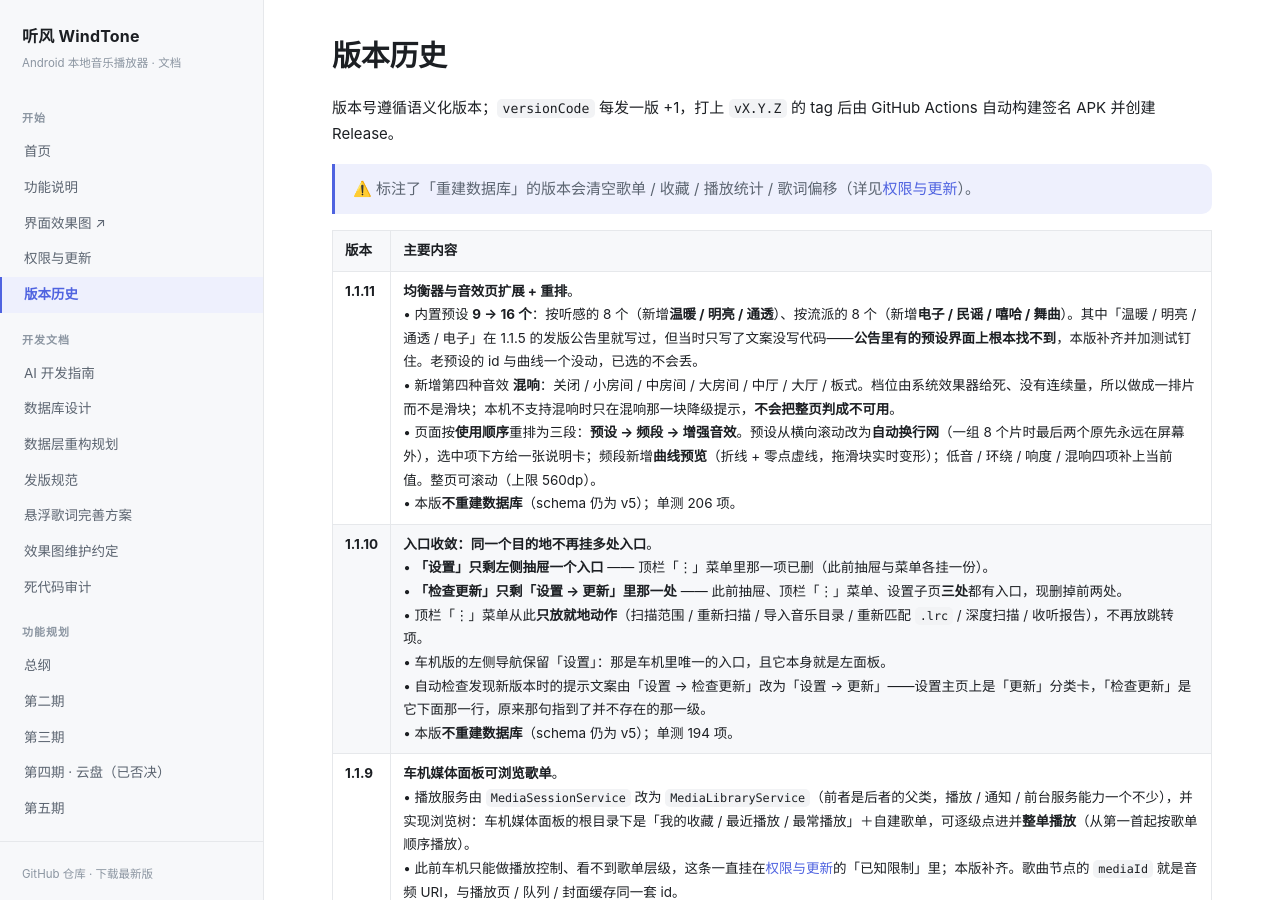
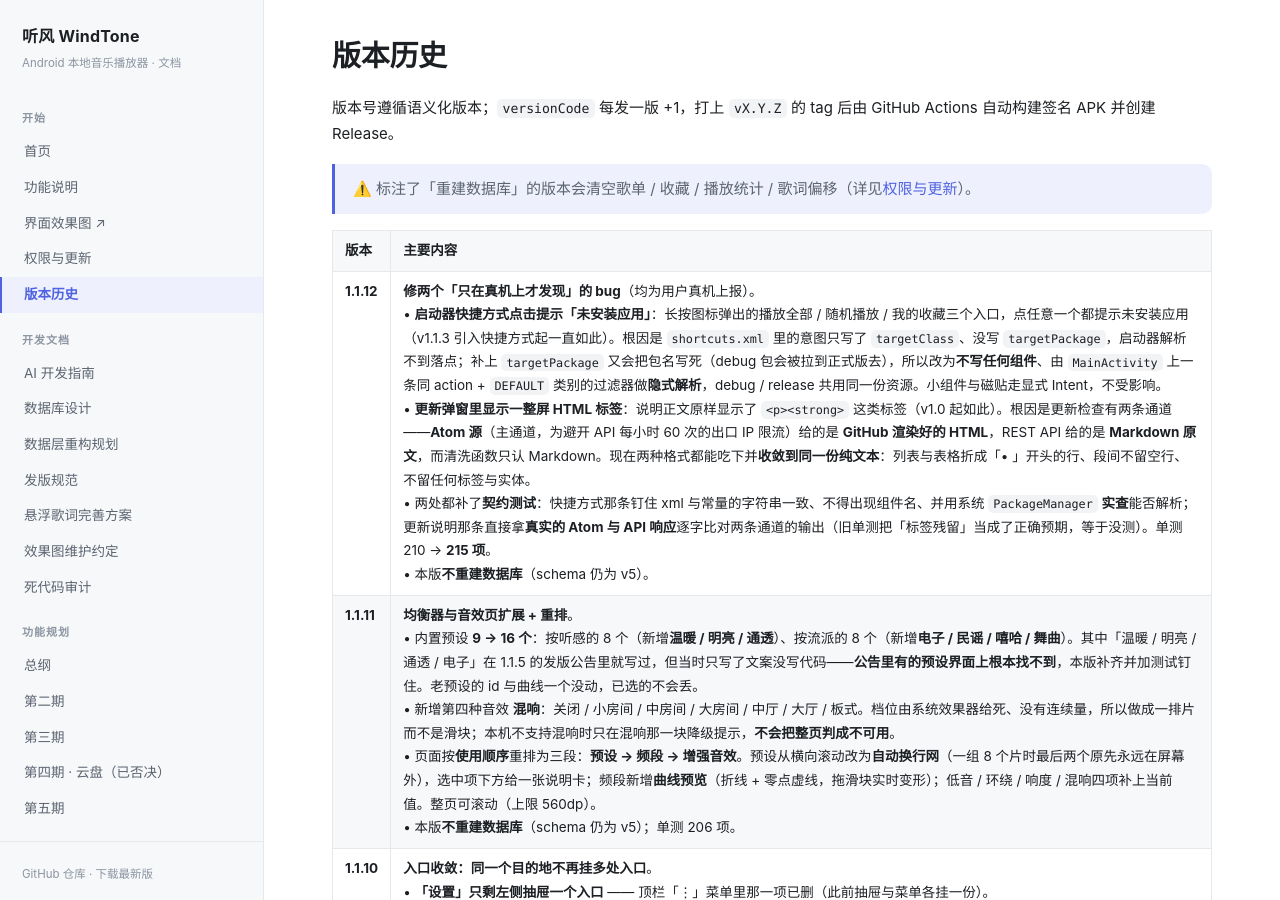
Before and after one commit to LuckyLearning/WindTone, a Jekyll site: the page built from docs/版本历史.md, in a window 1280 px wide and 900 px high. Built offline with Jekyll 4.4.1, drawn with Linux system fonts in a browser that asks for light colours.

Commit message:
docs: 补 v1.1.12 的版本历史、效果图徽标与说明
- docs/版本历史.md：新增 1.1.12 条目（两个真机上报的修复 + 契约测试口径 +
  单测 215 项 + 不重建数据库）。
- docs/ui/index.html：版本徽标 v1.1.11 → v1.1.12（本版无新屏，屏数仍为 52）。
- docs/ui/README.md：补 v1.1.12 那条 —— 更新弹窗的说明正文先洗净成纯文本再上屏。

tag v1.1.12 已指向 release 提交，本次仅补文档，不重新打 tag。

```diff
--- a/docs/ui/index.html
+++ b/docs/ui/index.html
@@ -603,7 +603,7 @@ a{color:inherit;text-decoration:none}
     <a class="backdocs" href="https://luckylearning.github.io/WindTone/">← 文档站</a>
     <div class="bh-title">听风 WindTone · UI 效果图<small>设计基准 / Design Source of Truth</small></div>
     <span class="bh-badge"><span id="screenCount">52</span> 屏 · Material 3 · 手机 360dp / 车机 1707×1067dp</span>
-    <span class="bh-badge">对齐 v1.1.11 · 含侧边抽屉 / 设置二级分类 / 均衡器与音效（⑲/⑲B）</span>
+    <span class="bh-badge">对齐 v1.1.12 · 含侧边抽屉 / 设置二级分类 / 均衡器与音效（⑲/⑲B）</span>
     <button class="tgl" id="themeBtn">🌙 深色主题</button>
   </div>
   <nav class="bh-nav">
--- a/docs/版本历史.md
+++ b/docs/版本历史.md
@@ -11,6 +11,7 @@ title: 版本历史
 
 | 版本 | 主要内容 |
 |---|---|
+| **1.1.12** | **修两个「只在真机上才发现」的 bug**（均为用户真机上报）。<br>• **启动器快捷方式点击提示「未安装应用」**：长按图标弹出的播放全部 / 随机播放 / 我的收藏三个入口，点任意一个都提示未安装应用（v1.1.3 引入快捷方式起一直如此）。根因是 `shortcuts.xml` 里的意图只写了 `targetClass`、没写 `targetPackage`，启动器解析不到落点；补上 `targetPackage` 又会把包名写死（debug 包会被拉到正式版去），所以改为**不写任何组件**、由 `MainActivity` 上一条同 action + `DEFAULT` 类别的过滤器做**隐式解析**，debug / release 共用同一份资源。小组件与磁贴走显式 Intent，不受影响。<br>• **更新弹窗里显示一整屏 HTML 标签**：说明正文原样显示了 `<p><strong>` 这类标签（v1.0 起如此）。根因是更新检查有两条通道——**Atom 源**（主通道，为避开 API 每小时 60 次的出口 IP 限流）给的是 **GitHub 渲染好的 HTML**，REST API 给的是 **Markdown 原文**，而清洗函数只认 Markdown。现在两种格式都能吃下并**收敛到同一份纯文本**：列表与表格折成「• 」开头的行、段间不留空行、不留任何标签与实体。<br>• 两处都补了**契约测试**：快捷方式那条钉住 xml 与常量的字符串一致、不得出现组件名、并用系统 `PackageManager` **实查**能否解析；更新说明那条直接拿**真实的 Atom 与 API 响应**逐字比对两条通道的输出（旧单测把「标签残留」当成了正确预期，等于没测）。单测 210 → **215 项**。<br>• 本版**不重建数据库**（schema 仍为 v5）。 |
 | **1.1.11** | **均衡器与音效页扩展 + 重排**。<br>• 内置预设 **9 → 16 个**：按听感的 8 个（新增**温暖 / 明亮 / 通透**）、按流派的 8 个（新增**电子 / 民谣 / 嘻哈 / 舞曲**）。其中「温暖 / 明亮 / 通透 / 电子」在 1.1.5 的发版公告里就写过，但当时只写了文案没写代码——**公告里有的预设界面上根本找不到**，本版补齐并加测试钉住。老预设的 id 与曲线一个没动，已选的不会丢。<br>• 新增第四种音效 **混响**：关闭 / 小房间 / 中房间 / 大房间 / 中厅 / 大厅 / 板式。档位由系统效果器给死、没有连续量，所以做成一排片而不是滑块；本机不支持混响时只在混响那一块降级提示，**不会把整页判成不可用**。<br>• 页面按**使用顺序**重排为三段：**预设 → 频段 → 增强音效**。预设从横向滚动改为**自动换行网**（一组 8 个片时最后两个原先永远在屏幕外），选中项下方给一张说明卡；频段新增**曲线预览**（折线 + 零点虚线，拖滑块实时变形）；低音 / 环绕 / 响度 / 混响四项补上当前值。整页可滚动（上限 560dp）。<br>• 本版**不重建数据库**（schema 仍为 v5）；单测 206 项。 |
 | **1.1.10** | **入口收敛：同一个目的地不再挂多处入口**。<br>• **「设置」只剩左侧抽屉一个入口** —— 顶栏「⋮」菜单里那一项已删（此前抽屉与菜单各挂一份）。<br>• **「检查更新」只剩「设置 → 更新」里那一处** —— 此前抽屉、顶栏「⋮」菜单、设置子页**三处**都有入口，现删掉前两处。<br>• 顶栏「⋮」菜单从此**只放就地动作**（扫描范围 / 重新扫描 / 导入音乐目录 / 重新匹配 `.lrc` / 深度扫描 / 收听报告），不再放跳转项。<br>• 车机版的左侧导航保留「设置」：那是车机里唯一的入口，且它本身就是左面板。<br>• 自动检查发现新版本时的提示文案由「设置 → 检查更新」改为「设置 → 更新」——设置主页上是「更新」分类卡，「检查更新」是它下面那一行，原来那句指到了并不存在的那一级。<br>• 本版**不重建数据库**（schema 仍为 v5）；单测 194 项。 |
 | **1.1.9** | **车机媒体面板可浏览歌单**。<br>• 播放服务由 `MediaSessionService` 改为 `MediaLibraryService`（前者是后者的父类，播放 / 通知 / 前台服务能力一个不少），并实现浏览树：车机媒体面板的根目录下是「我的收藏 / 最近播放 / 最常播放」＋自建歌单，可逐级点进并**整单播放**（从第一首起按歌单顺序播放）。<br>• 此前车机只能做播放控制、看不到歌单层级，这条一直挂在[权限与更新](权限与更新.html)的「已知限制」里；本版补齐。歌曲节点的 `mediaId` 就是音频 URI，与播放页 / 队列 / 封面缓存同一套 id。<br>• 车机侧只做歌单这一层下钻，**不做专辑 / 歌手 / 文件夹**，也**不做车机侧搜索**（语音搜索入口刻意不声明，避免落到空实现上）。<br>• 本版**不重建数据库**（schema 仍为 v5）。<br>• 覆盖面到此收口：折叠屏铰链避让、Compose 文案抽资源、动态快捷方式、性能回归复核四项已**明确不做**（见《功能规划-第五期》§四）。<br>• 真机验证见[真机验证清单](真机验证清单.html) P1-6 / P1-7。 |
```
Also changed, not shown: docs/ui/README.md (+2 -0 lines).
